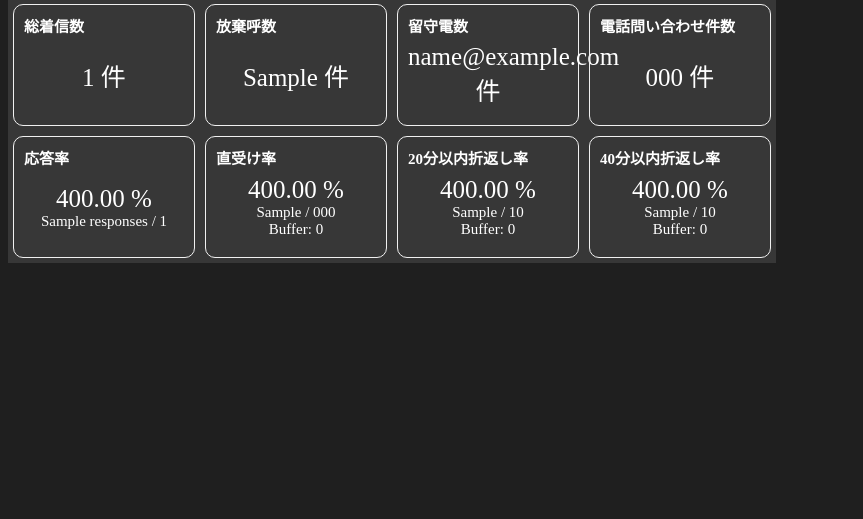
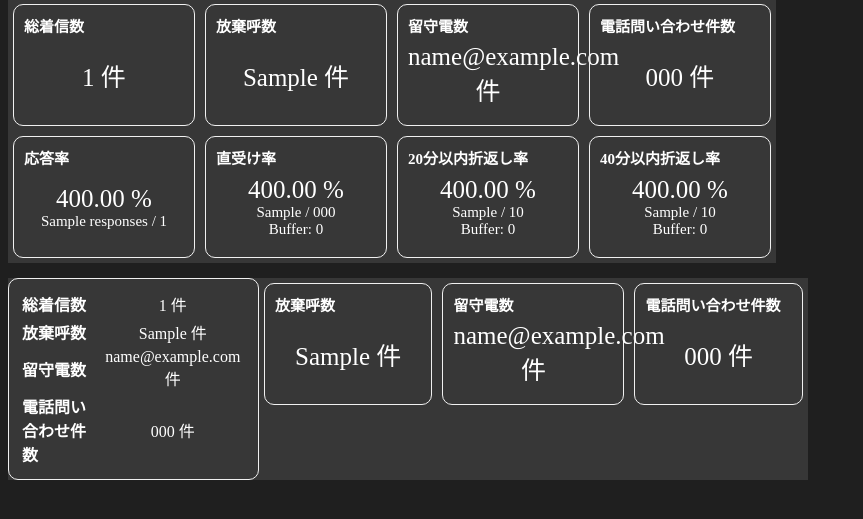
Before and after one commit to ekrsw/kpi_info_api, a Django app: template templates/kpi/dashboard.html in a window 1280 px wide. Shown: the part 129-648 px from the top of the page, without its empty margins (0-863 px from the left). Run offline with Django 5.2, Linux system fonts and the light colour scheme; the template is opened without the code that fills it: most values are stand-ins (such as "Sample title", 1, 10 or a date in 2020).

Commit message:
dashboard

```diff
--- a/static/kpi/css/dashboard.css
+++ b/static/kpi/css/dashboard.css
@@ -1,3 +1,23 @@
+.box-large {
+    width: 250px;
+    border: solid 1px #f0f0f0;
+    border-radius: 10px;
+    padding: 10px;
+}
+table {
+    width: 100%;
+}
+th {
+    text-align: left;
+}
+td {
+    text-align: center;
+}
+th, td {
+    color: white;
+}
+
+
 .page {
     display: flex;
 }
--- a/templates/kpi/dashboard.html
+++ b/templates/kpi/dashboard.html
@@ -115,12 +115,66 @@
         </div>
     </div>
 </div>
+
+<div class="page">
     <div class="contents">
+        <div class="titleContainer">
+            <div class="mainContainer">
+
+            </div>
+            <div class="timeContainer">
+
+            </div>
+        </div>
         <div class="itemContainer">
-
+            <div class="containerRow">
+                <div class="box-large">
+                    <table>
+                        <tr>
+                            <th>総着信数</th>
+                            <td>{{ kpi_object.total_calls }} 件</td>
+                        </tr>
+                        <tr>
+                            <th>放棄呼数</th>
+                            <td>{{ kpi_object.abandoned_calls }} 件</td>
+                        </tr>
+                        <tr>
+                            <th>留守電数</th>
+                            <td>{{ kpi_object.voicemails }} 件</td>
+                        </tr>
+                        <tr>
+                            <th>電話問い合わせ件数</th>
+                            <td>{{ kpi_object.phone_inquiries }} 件</td>
+                        </tr>
+                    </table>
+                </div>
+                <div class="box">
+                    <h5>放棄呼数</h5>
+                    <div class="contentField">
+                        <div class="content">
+                            <p class="mainContent">{{ kpi_object.abandoned_calls }} 件</p>
+                        </div>
+                    </div>
+                </div>
+                <div class="box">
+                    <h5>留守電数</h5>
+                    <div class="contentField">
+                        <div class="content">
+                            <p class="mainContent">{{ kpi_object.voicemails }} 件</p>
+                        </div>
+                    </div>
+                </div>
+                <div class="box">
+                    <h5>電話問い合わせ件数</h5>
+                    <div class="contentField">
+                        <div class="content">
+                            <p class="mainContent">{{ kpi_object.phone_inquiries }} 件</p>
+                        </div>
+                    </div>
+                </div>
+            </div>
         </div>
     </div>
-<div class="page">
 </div>
 {% endblock %}
 
```
